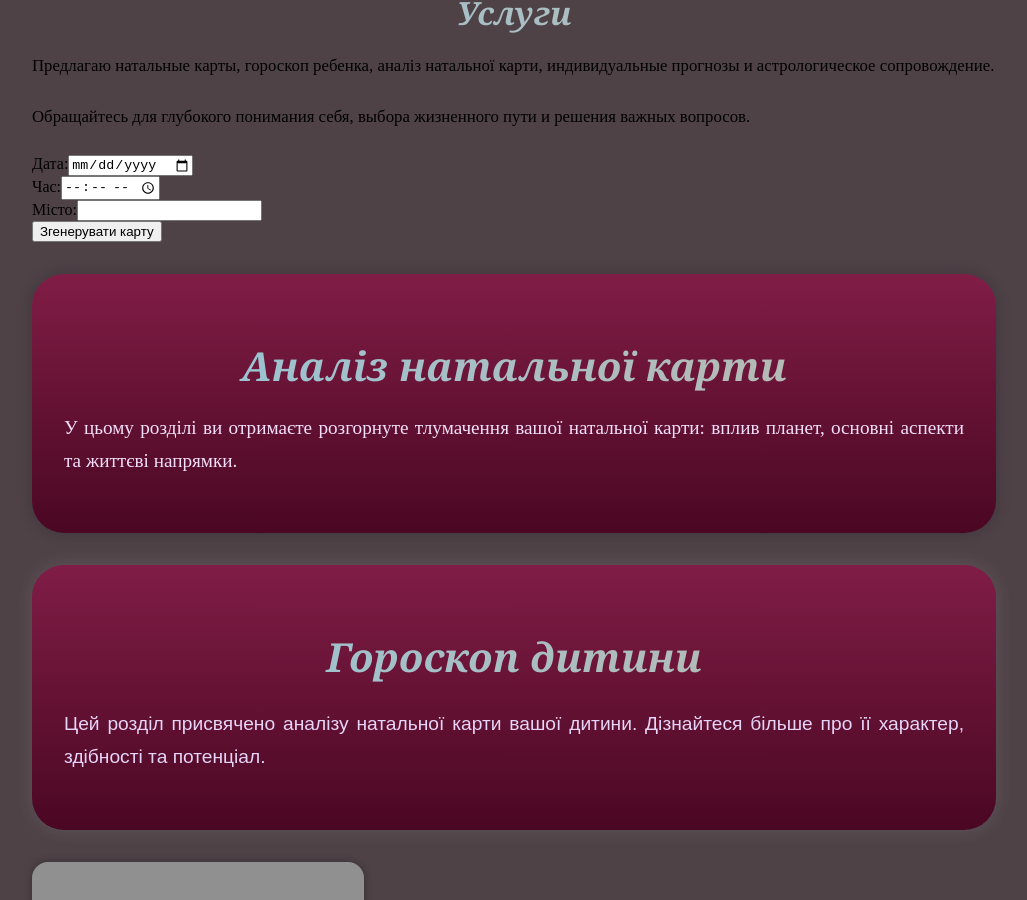
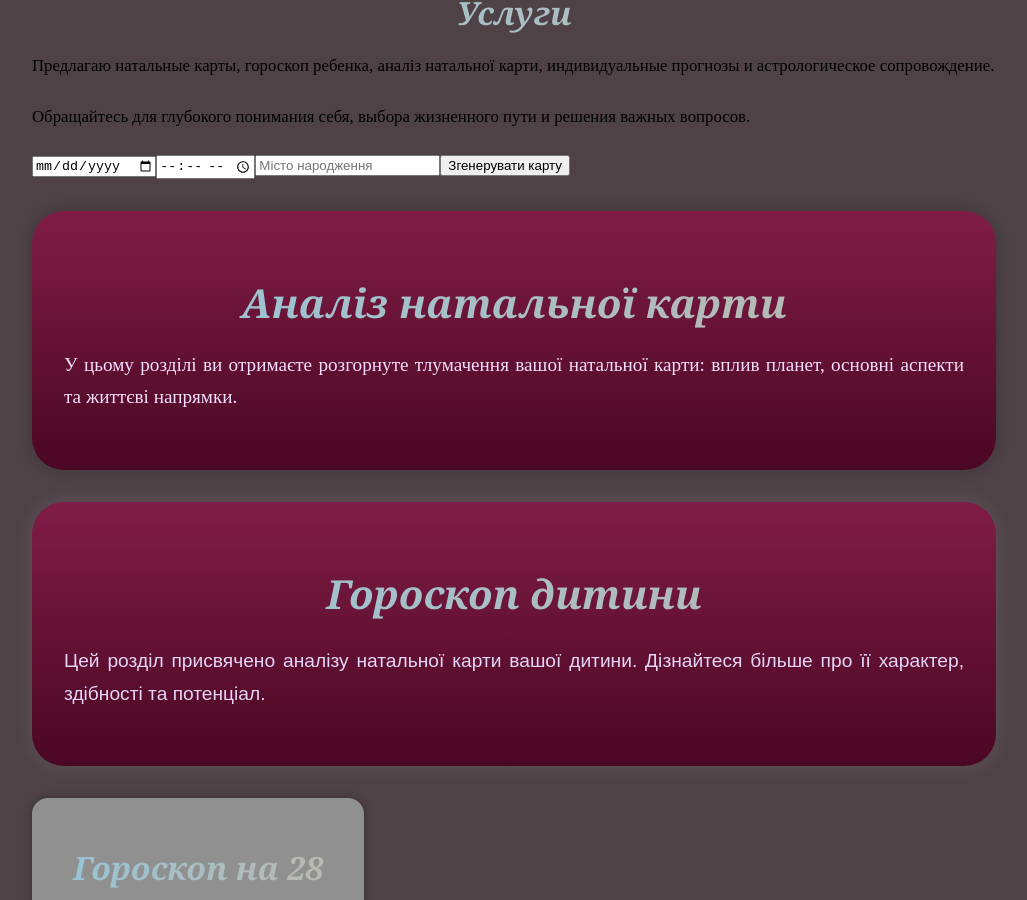
Before and after one commit to co-forester/react-astro-app, a React (Create React App) app in the folder frontend/: page /App/home in a window 1280 px wide. Shown: the part 824-1724 px from the top of the page, without its empty margins (126-1153 px from the left). Built offline with nearby package versions, Linux system fonts and the light colour scheme.

Commit message:
fwerfwgw

```diff
--- a/frontend/src/components/GenerateChart/GenerateChartForm.tsx
+++ b/frontend/src/components/GenerateChart/GenerateChartForm.tsx
@@ -1,138 +1,83 @@
-import React, { useState, useEffect } from 'react';
-import axios from 'axios';
-import tzlookup from 'tz-lookup';
+import React, { useState } from 'react';
 import './GenerateChartForm.module.css';
-
-const BACKEND_URL = 'https://albireo-daria-96.fly.dev';
-
-interface Suggestion {
-  display_name: string;
-  lat: number;
-  lon: number;
-}
 
 const GenerateChartForm: React.FC = () => {
   const [date, setDate] = useState('');
   const [time, setTime] = useState('');
-  const [city, setCity] = useState('');
-  const [latitude, setLatitude] = useState<number | null>(null);
-  const [longitude, setLongitude] = useState<number | null>(null);
-  const [timezone, setTimezone] = useState<string | null>(null);
-  const [suggestions, setSuggestions] = useState<Suggestion[]>([]);
-
-  // Автопідказки міст
-  useEffect(() => {
-    if (city.length > 2) {
-      axios
-        .get(`https://nominatim.openstreetmap.org/search?format=json&q=${city}`)
-        .then((res) => {
-          const data = res.data.map((item: any) => ({
-            display_name: item.display_name,
-            lat: parseFloat(item.lat),
-            lon: parseFloat(item.lon),
-          }));
-          setSuggestions(data);
-        })
-        .catch((err) => console.error('Помилка пошуку міста:', err));
-    } else {
-      setSuggestions([]);
-    }
-  }, [city]);
-
-  const handleSuggestionClick = (suggestion: Suggestion) => {
-    setCity(suggestion.display_name);
-    setLatitude(suggestion.lat);
-    setLongitude(suggestion.lon);
-    setTimezone(tzlookup(suggestion.lat, suggestion.lon));
-    setSuggestions([]);
-  };
+  const [place, setPlace] = useState('');
+  const [result, setResult] = useState<string | null>(null);
+  const [loading, setLoading] = useState(false);
 
   const handleSubmit = async (e: React.FormEvent) => {
     e.preventDefault();
 
-    let finalLatitude = latitude;
-    let finalLongitude = longitude;
-    let finalTimezone = timezone;
-
-    // Якщо користувач нічого не обрав — беремо перший варіант
-    if ((!latitude || !longitude || !timezone) && suggestions.length > 0) {
-      const first = suggestions[0];
-      finalLatitude = first.lat;
-      finalLongitude = first.lon;
-      finalTimezone = tzlookup(first.lat, first.lon);
-      setLatitude(first.lat);
-      setLongitude(first.lon);
-      setTimezone(finalTimezone);
-      setCity(first.display_name);
-    }
-
-    if (!finalLatitude || !finalLongitude || !finalTimezone) {
-      alert('Будь ласка, оберіть місто зі списку підказок');
+    if (!date || !time || !place) {
+      alert('Будь ласка, заповніть всі поля');
       return;
     }
 
+    setLoading(true);
+    setResult(null);
+
     try {
-      const res = await axios.post(`${BACKEND_URL}/generate`, {
-        date,
-        time,
-        city,
-        latitude: finalLatitude,
-        longitude: finalLongitude,
-        timezone: finalTimezone,
+      const response = await fetch('https://<твоє-доменне-ім’я>/generate', {
+        method: 'POST',
+        headers: { 'Content-Type': 'application/json' },
+        body: JSON.stringify({ date, time, place }),
       });
-      console.log('Відповідь сервера:', res.data);
-    } catch (err) {
-      console.error('Помилка генерації карти:', err);
+
+      if (!response.ok) {
+        const err = await response.json();
+        alert(err.error || 'Помилка на сервері');
+        setLoading(false);
+        return;
+      }
+
+      const data = await response.json();
+      setResult(data.chart_image_url);
+    } catch (error) {
+      alert('Помилка з’єднання з сервером');
+      console.error(error);
+    } finally {
+      setLoading(false);
     }
   };
 
   return (
-    <form onSubmit={handleSubmit} className="form">
-      <div>
-        <label>Дата:</label>
+    <form className="formContainer fadeInForm" onSubmit={handleSubmit}>
       <input
+        className="formInput"
         type="date"
         value={date}
         onChange={(e) => setDate(e.target.value)}
+        placeholder="Дата народження"
         required
       />
-      </div>
-
-      <div>
-        <label>Час:</label>
       <input
+        className="formInput"
         type="time"
         value={time}
         onChange={(e) => setTime(e.target.value)}
+        placeholder="Час народження"
         required
       />
-      </div>
-
-      <div style={{ position: 'relative' }}>
-        <label>Місто:</label>
       <input
+        className="formInput"
         type="text"
-          value={city}
-          onChange={(e) => {
-            setCity(e.target.value);
-            setLatitude(null);
-            setLongitude(null);
-            setTimezone(null);
-          }}
+        value={place}
+        onChange={(e) => setPlace(e.target.value)}
+        placeholder="Місто народження"
         required
       />
-        {suggestions.length > 0 && (
-          <ul className="suggestions">
-            {suggestions.map((s, index) => (
-              <li key={index} onClick={() => handleSuggestionClick(s)}>
-                {s.display_name}
-              </li>
-            ))}
-          </ul>
+      <button className="formButton" type="submit" disabled={loading}>
+        {loading ? 'Генеруємо...' : 'Згенерувати карту'}
+      </button>
+
+      {result && (
+        <div style={{ marginTop: '1rem', textAlign: 'center' }}>
+          <img src={result} alt="Натальна карта" style={{ maxWidth: '100%' }} />
+        </div>
       )}
-      </div>
-
-      <button type="submit">Згенерувати карту</button>
     </form>
   );
 };
```
Lines whose indentation alone changed are shown as unchanged.
